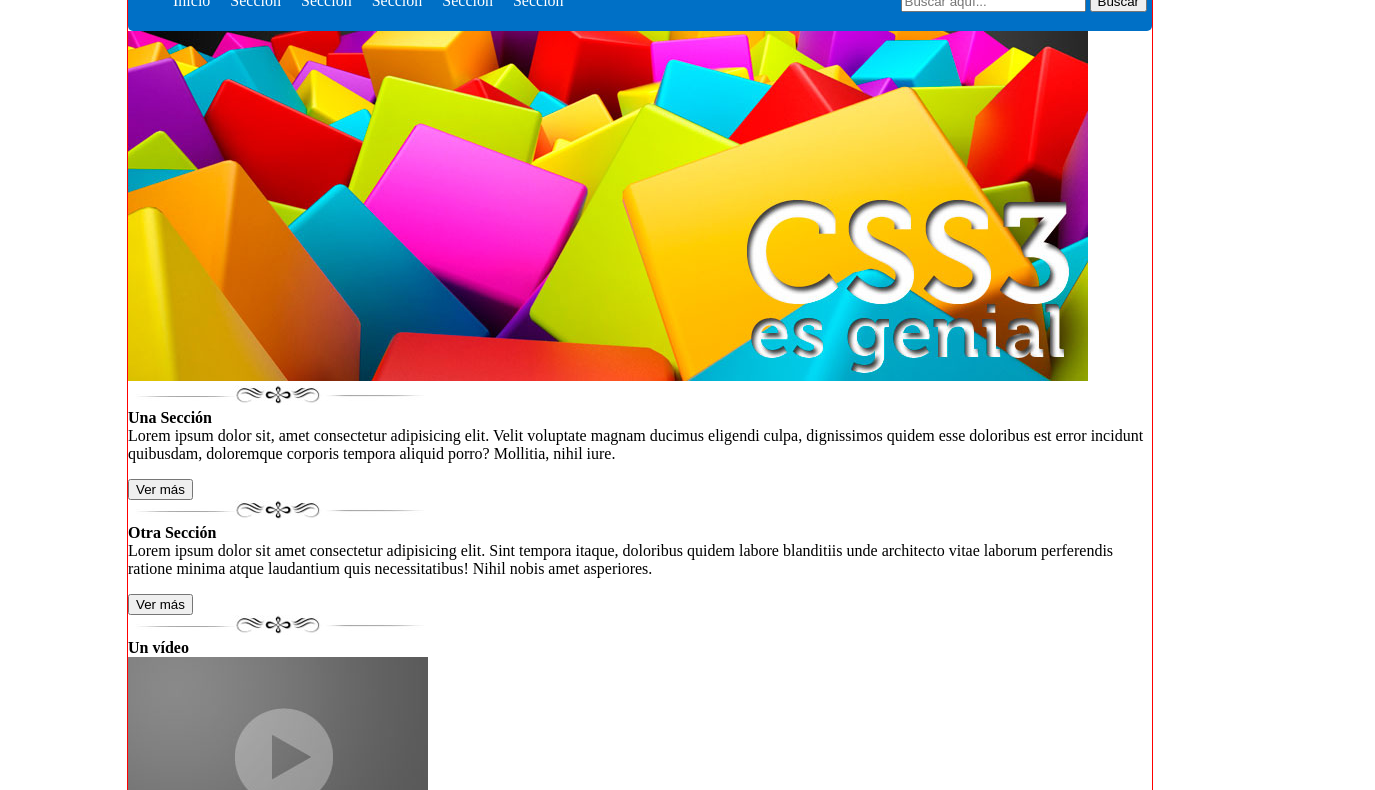
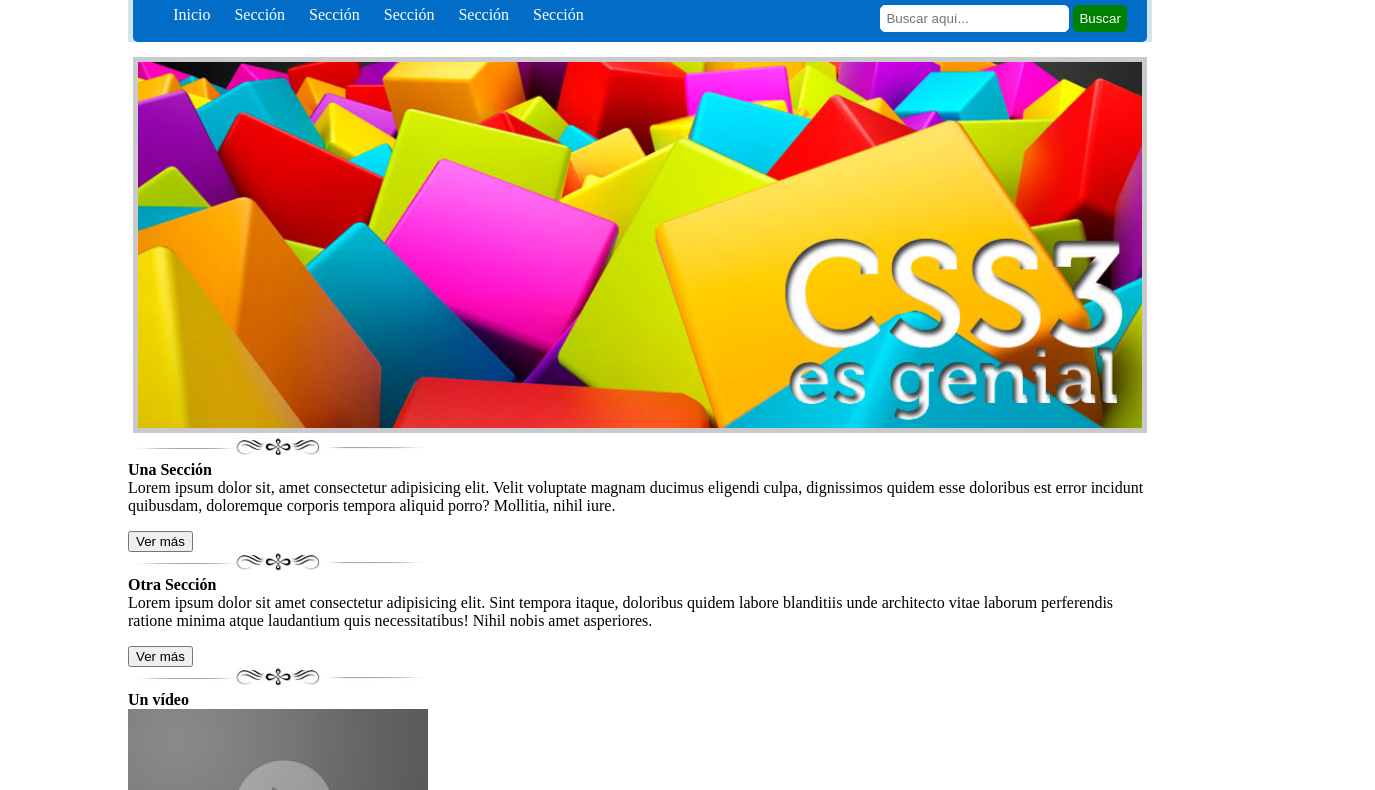
Before and after one commit to namascasia/pw12132233, a plain HTML site: page practica01css/index.html in a window 1280 px wide. Shown: the part 169-959 px from the top of the page, 1375 px wide, since content can reach past the window. Drawn offline with Linux system fonts and the light colour scheme.

Commit message:
Practica01 mitad CSS

```diff
--- a/practica01css/css/estilos.css
+++ b/practica01css/css/estilos.css
@@ -5,24 +5,47 @@
     pseudoelementos*/
 body{
     font-size: 16px; /*1em*/
-    border: 1px solid red;
     margin: 0px auto;
     max-width: 1024px;
 }
-.nav {
-    padding: 5px;
-    color: white;
-    border-radius: 5px;
-    align-items: center;
-    justify-content: space-between;
-    display: flex;
-    background-color: #0070c6;
+
+header {
+    background-color: #d1e3ee;
 }
 
-.nav ul {
-    display: flex;
-    list-style: none;
-    gap: 20px;
+header nav {
+    background-color: #026dc6;
+    border-radius: 5px;
+    margin: 0px auto;
+    padding: 2px 0px; /*Parametros arriba-abajo, derecha-izquierda*/
+    width: 99%;
+}
+
+header nav ul li {
+    display: inline-block;
+    color: white;
+    margin-right: 20px;
+}
+
+header nav form {
+    float: right;
+    margin-right: 20px;
+    margin-top: -35px;
+}
+
+header nav form input {
+    border-radius: 5px;
+    padding: 5px;
+}
+
+header nav form input[type="submit"]{
+    background-color: green;
+    border: 1px solid green;
+    color: white;
+}
+
+header nav form input[type="text"]{
+    border: 1px solid white;
 }
 
 .nito{
@@ -30,5 +53,18 @@ body{
 }
 
 #logo{
-    position: absolute;
+    margin-top: -150px;
 }
+
+#seccion01{
+    margin-top: 15px;
+}
+
+#seccion01 article{
+    text-align: center;
+}
+
+#seccion01 article img{
+    border: 5px solid rgba(150, 150, 150, 0.5);
+    width: 98%;
+}
```
